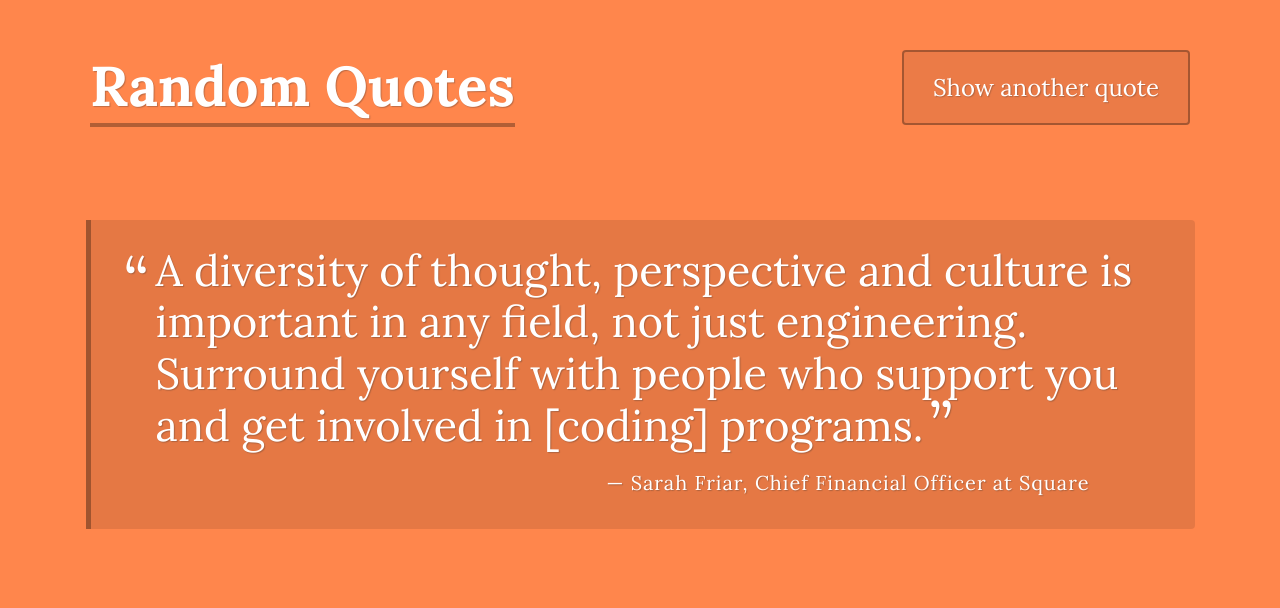
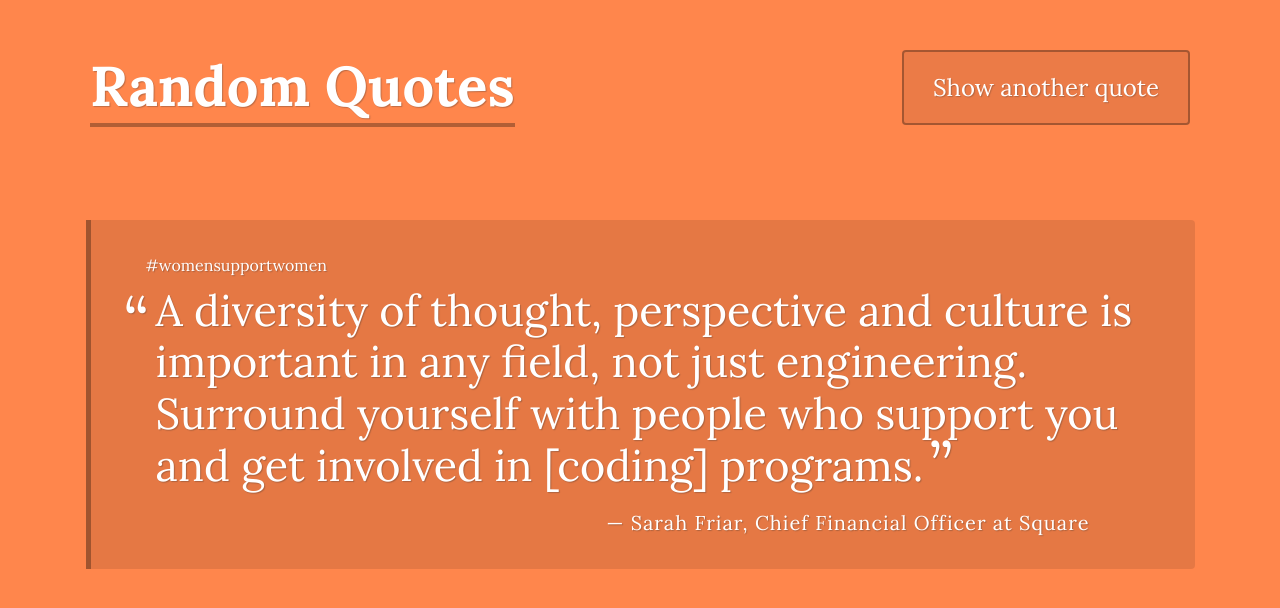
Before and after one commit to nicolecasares/random-quote-generator, a plain HTML site: page index.html in a window 1280 px wide. Both pictures are taken after a click on the button "Show another quote". Drawn offline with Linux system fonts and the light colour scheme.

Commit message:
created hastag property

```diff
--- a/index.html
+++ b/index.html
@@ -16,6 +16,7 @@
 
     <div class="container">
       <div id="quote-box" class="quote-box">
+        <p class="hashtag">#ilooklikeanengineer</p>
         <p class="quote">I also say to my team: Do 10% of your job shittily. Its okay to do something shittily. Perfectionism prevents us from taking double steps in our career. We think we have to be perfect, but we dont.</p>
         <p class="source">Reshma Saujani, Founder of Girls Who Code<span class="citation">Twitter</span><span class="year"></span></p>
       </div>
--- a/js/script.js
+++ b/js/script.js
@@ -17,22 +17,27 @@ let quotes = [
     'quote': 'I also say to my team: Do 10% of your job shittily. Its okay to do something shittily. Perfectionism prevents us from taking double steps in our career. We think we have to be perfect, but we dont.',
     'citation':'Brave Not Perfect',
     'year': '2019',
+    'hashtag':'#ilooklikeanengineer'
   },
   {
     'source': 'Sarah Friar, Chief Financial Officer at Square',
     'quote': 'A diversity of thought, perspective and culture is important in any field, not just engineering. Surround yourself with people who support you and get involved in [coding] programs.',
+    'hashtag':'#womensupportwomen'
   },
   {
     'source': 'Vanessa Hurst, Co-Founder of Girl Develop It',
     'quote': 'Feeling a little uncomfortable with your skills is a sign of learning, and continuous learning is what the tech industry thrives on! It’s important to seek out environments where you are supported, but where you have the chance to be uncomfortable and learn new things.',
+    'hashtag':'#womenempowerment'
   },
   {
     'source': 'Amber Gordon, Founder of Femsplain',
     'quote': 'Trust in yourself, believe that your voice matters, and know that your words are good enough.',
+    'hashtag':'#womeninbusiness'
   },
   {
     'source': 'Ara Katz, Chief Marketing Officer at Spring:',
     'quote': 'There is no recipe, there is no one way to do things — there is only your way. And if you can recognize that in yourself and accept and appreciate that in others, you can make magic.',
+    'hashtag':'#womeninbusiness'
   },
 
 ];
@@ -71,8 +76,9 @@ let printQuote = () => {
   let randomQuote = randomObject.quote;
   let randomSource = randomObject.source;
   let randomCitation = randomObject.citation;
+  let randomHashtag = randomObject.hashtag;
   let randomYear = randomObject.year;
-  let html = `<p class="quote"> ${randomQuote} </p>
+  let html = `<p class="hashtag">${randomHashtag}</p><p class="quote"> ${randomQuote} </p>
   <p class="source"> ${randomSource} `;
 
   if (randomCitation) {
@@ -101,3 +107,5 @@ let printQuote = () => {
 ***/
 
 document.getElementById('load-quote').addEventListener("click", printQuote, false);
+
+setInterval(function(){ printQuote(); }, 10000);
```
